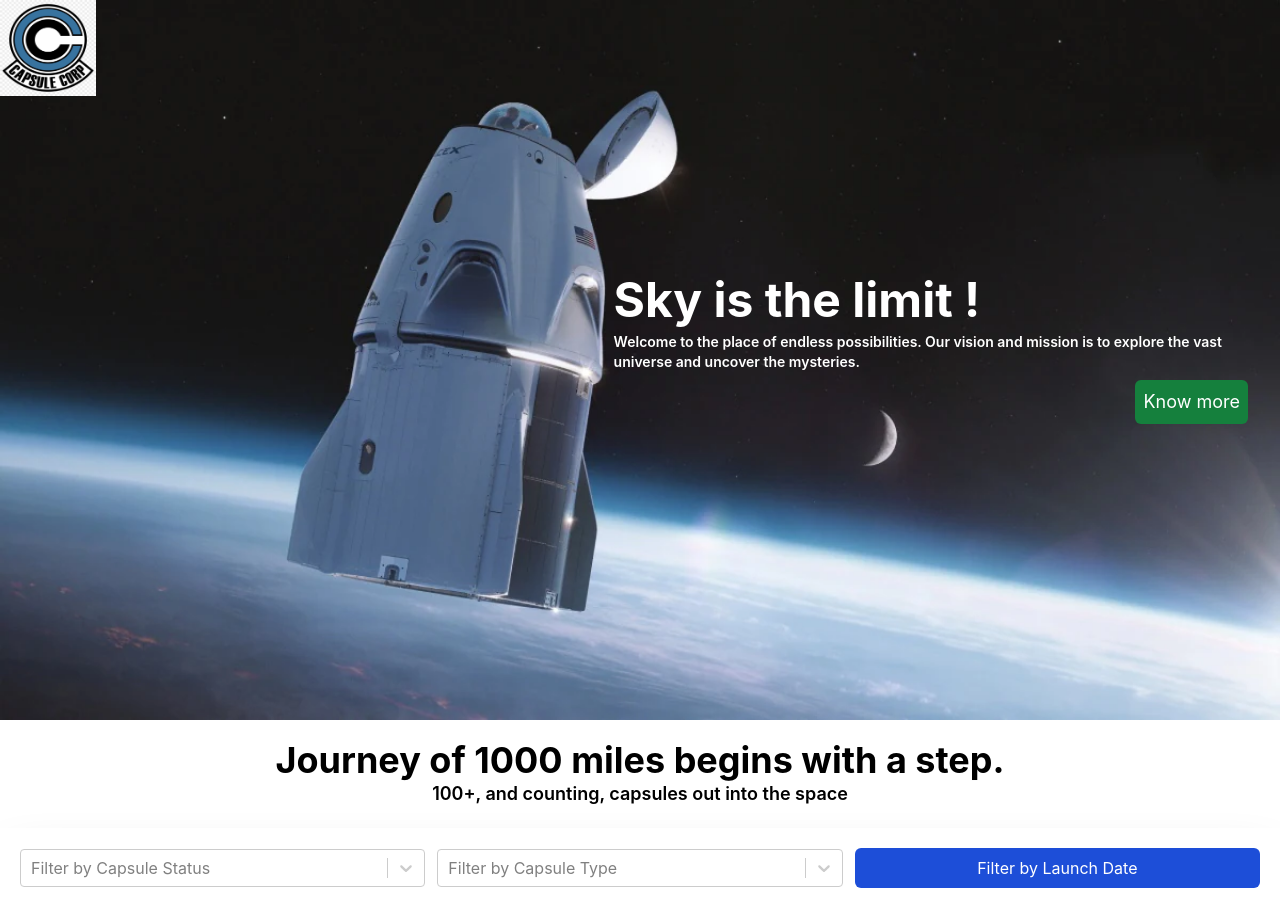
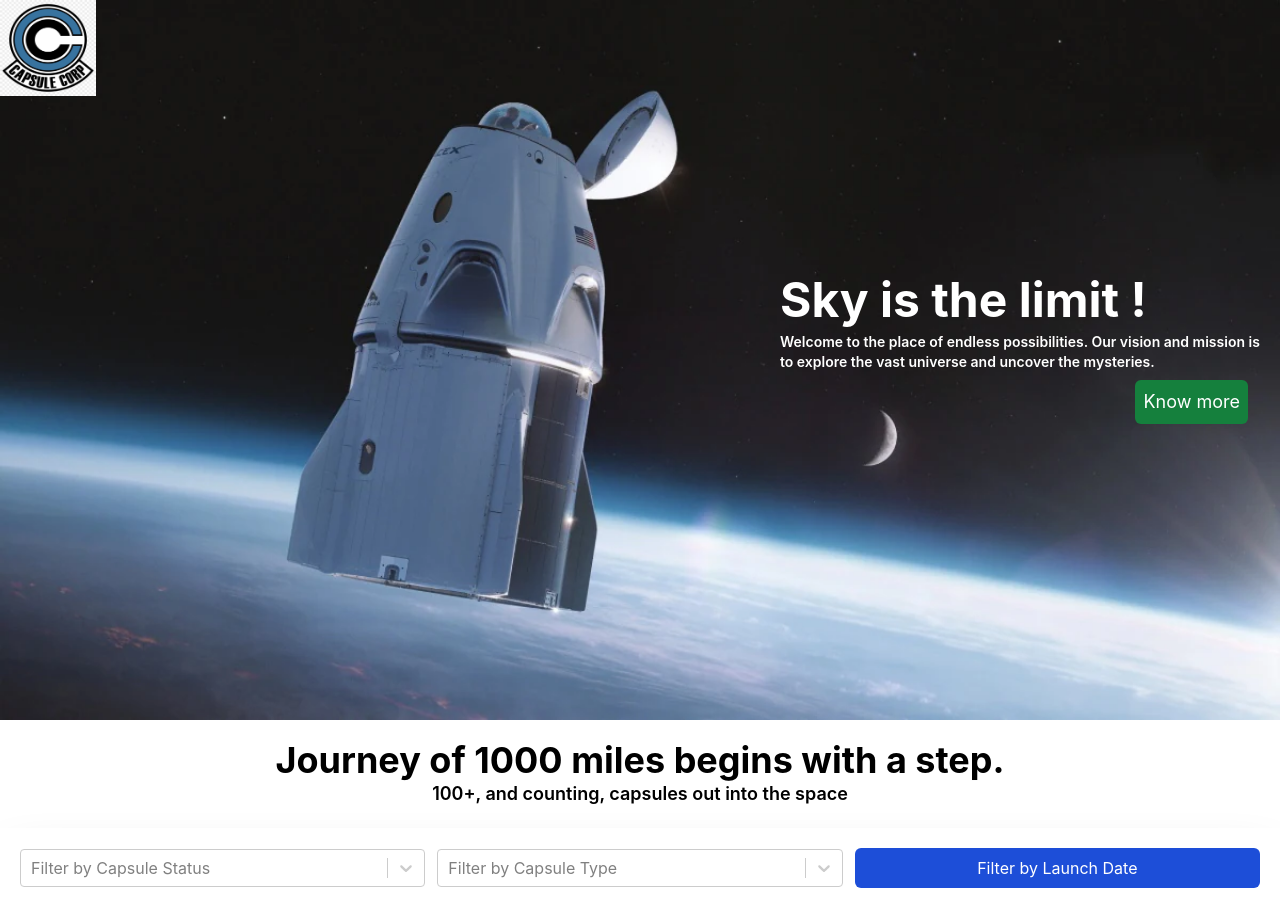
Before and after one commit to AtharvaKalsekar/Atharva-Kalsekar-Frontend-Developer, a React (Create React App) app: page / in a window 1280 px wide. Built offline with nearby package versions, Linux system fonts and the light colour scheme; no server answers.

Commit message:
fixes banner style

```diff
--- a/src/modules/Banner/Banner.tsx
+++ b/src/modules/Banner/Banner.tsx
@@ -14,7 +14,7 @@ const Banner = () => {
           src={"/images/capsule_corp_logo.png"}
           alt={"banner"}
         />
-        <div className="mt-20 ml-auto w-[53%] p-3 text-left text-white md:mt-44 lg:mt-56 xl:mt-64">
+        <div className="mt-20 ml-auto w-[53%] p-3 text-left text-white md:mt-44 lg:mt-56 lg:w-[40%] xl:mt-64">
           <span className="my-2 block text-xl font-bold md:text-5xl">
             Sky is the limit !
           </span>
```
